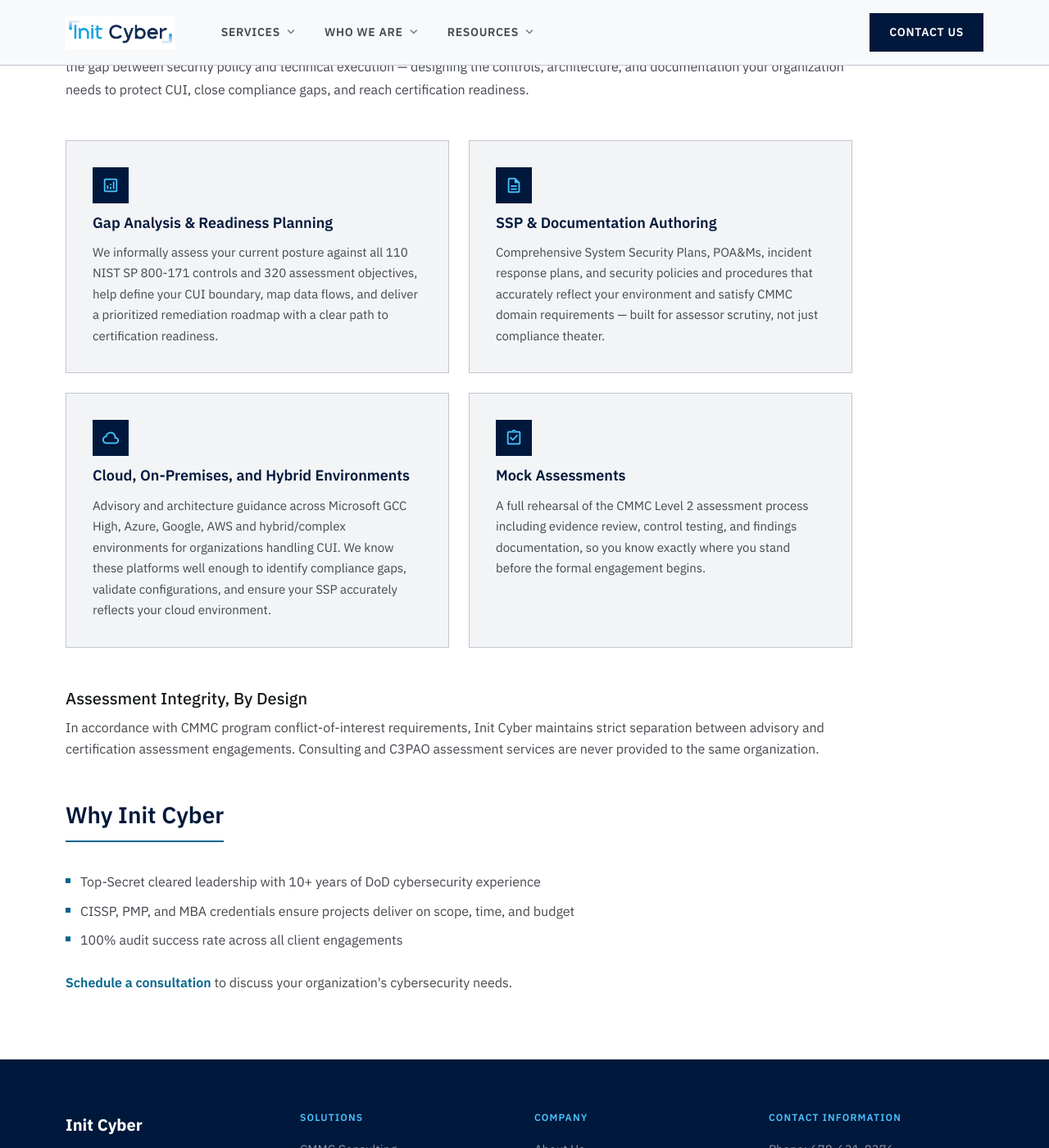
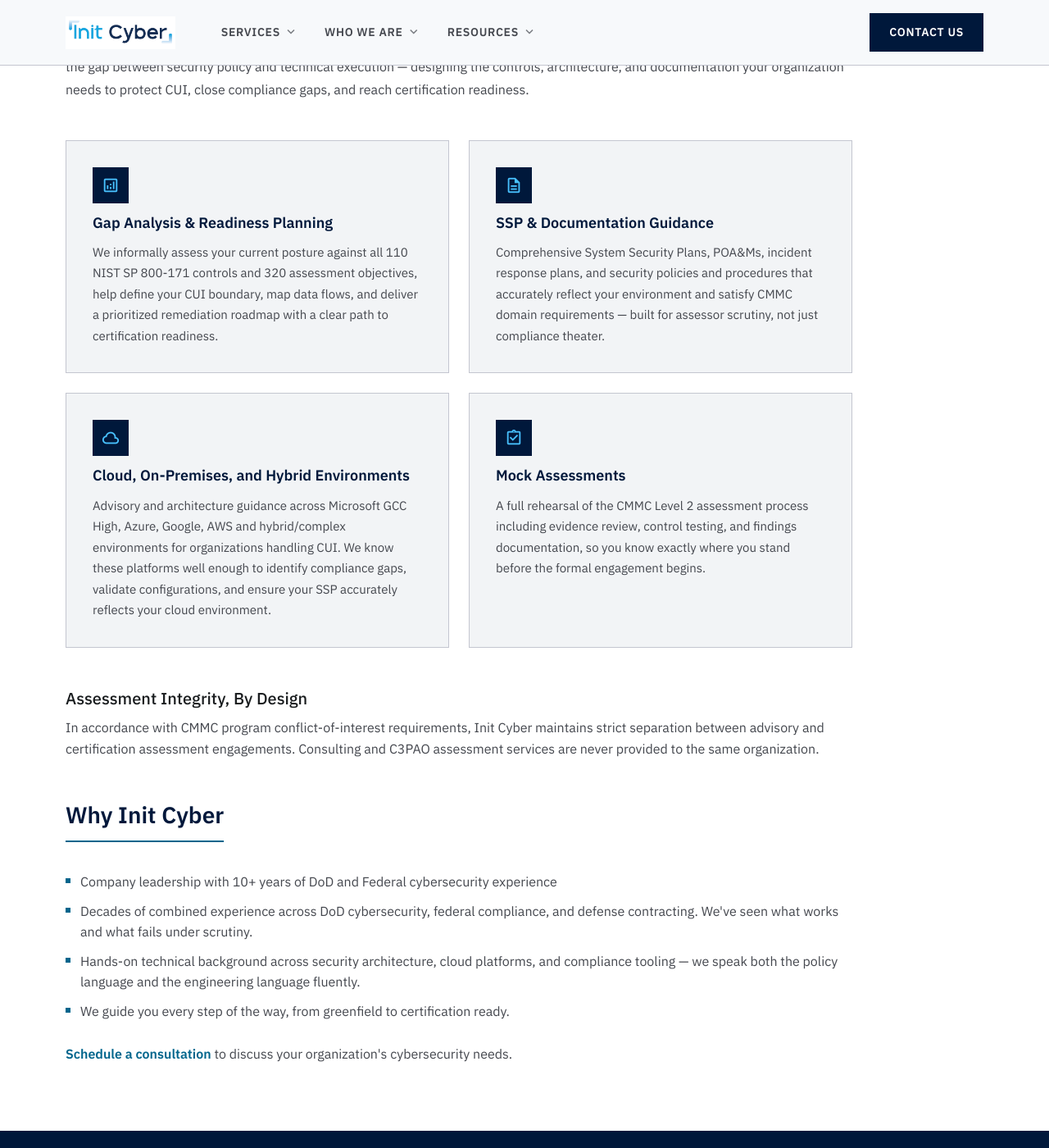
Before and after one commit to initcyber/initcyber.github.io, a Jekyll site: the page built from consulting.md, in a window 1280 px wide and 1400 px high, scrolled down 579 px. Shown: the whole window at 82% size. Built offline with Jekyll 4.4.1, drawn with Linux system fonts in a browser that asks for light colours.

Commit message:
Updating consulting again

```diff
--- a/consulting.md
+++ b/consulting.md
@@ -19,7 +19,7 @@
   </div>
   <div class="interior-card">
     <div class="interior-card-icon"><span class="material-symbols-outlined">description</span></div>
-    <h3>SSP &amp; Documentation Authoring</h3>
+    <h3>SSP &amp; Documentation Guidance</h3>
     <p>Comprehensive System Security Plans, POA&amp;Ms, incident response plans, and security policies and procedures that accurately reflect your environment and satisfy CMMC domain requirements — built for assessor scrutiny, not just compliance theater.</p>
   </div>
   <div class="interior-card">
@@ -42,9 +42,10 @@
 <div class="interior-section" style="margin-top: 48px;">
   <h2>Why Init Cyber</h2>
   <ul class="interior-list">
-    <li>Top-Secret cleared leadership with 10+ years of DoD cybersecurity experience</li>
-    <li>CISSP, PMP, and MBA credentials ensure projects deliver on scope, time, and budget</li>
-    <li>100% audit success rate across all client engagements</li>
+    <li>Company leadership with 10+ years of DoD and Federal cybersecurity experience</li>
+    <li>Decades of combined experience across DoD cybersecurity, federal compliance, and defense contracting. We've seen what works and what fails under scrutiny.</li>
+    <li>Hands-on technical background across security architecture, cloud platforms, and compliance tooling — we speak both the policy language and the engineering language fluently.</li>
+    <li>We guide you every step of the way, from greenfield to certification ready.</li>
   </ul>
   <p style="margin-top: 24px;"><a href="/contact/">Schedule a consultation</a> to discuss your organization's cybersecurity needs.</p>
 </div>
```
